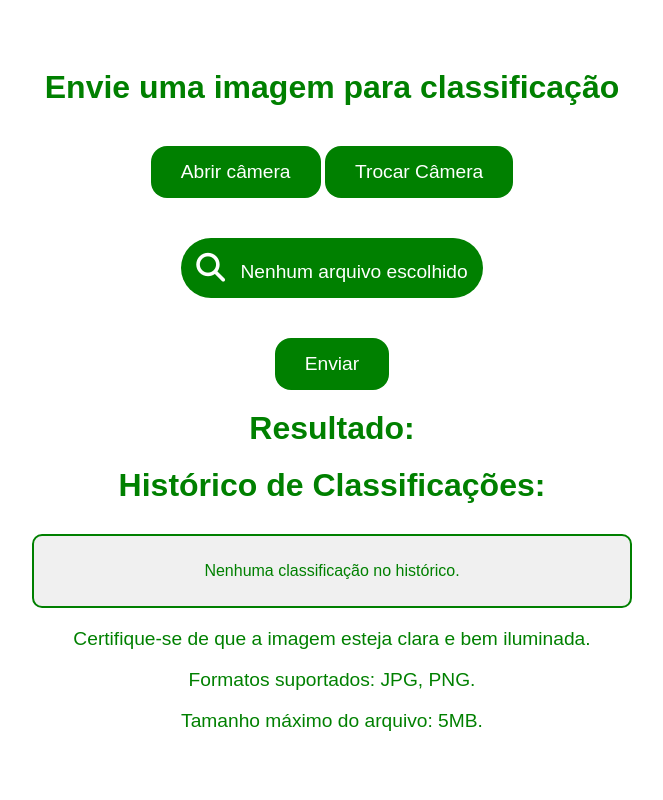
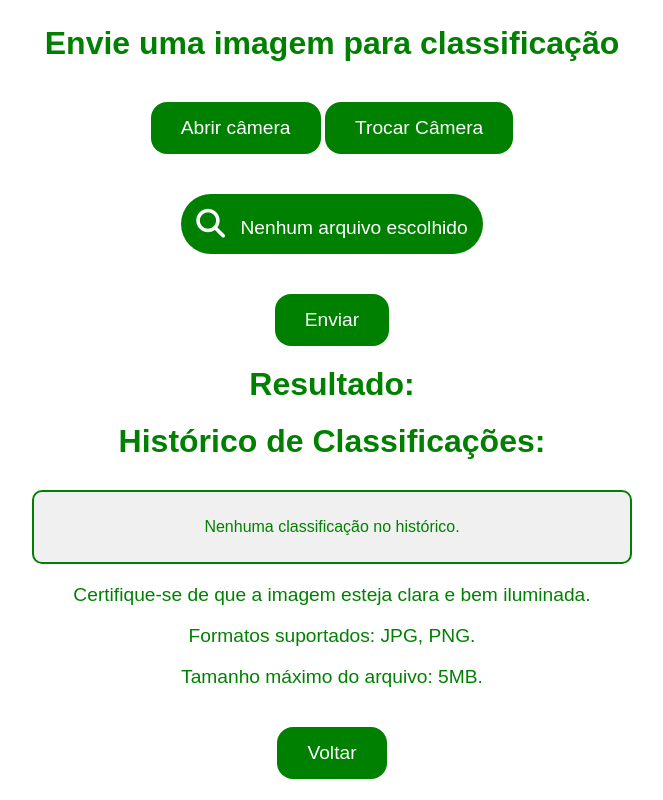
Before and after one commit to Rafael-oops/eco_guia, a Django app: page /scan/ in a window 1280 px wide. Shown: the whole page, without its empty margins (308-971 px from the left). Run offline with Django 4.2, Linux system fonts and the light colour scheme; some libraries are stand-ins or nearby versions.

Commit message:
scan com botao de voltar

```diff
--- a/app_eco_guia/templates/scan.html
+++ b/app_eco_guia/templates/scan.html
@@ -63,6 +63,7 @@
         <p>Formatos suportados: JPG, PNG.</p>
         <p>Tamanho máximo do arquivo: 5MB.</p>
       </div>
+      <p><a href="{% url 'home' %}"><button >Voltar</button></a></p>
     </div>
 
     <script src="{% static "js/scan.js" %}"></script>
```
Also changed, not shown: app_eco_guia/migrations/0003_delete_imagehistory.py (added).
